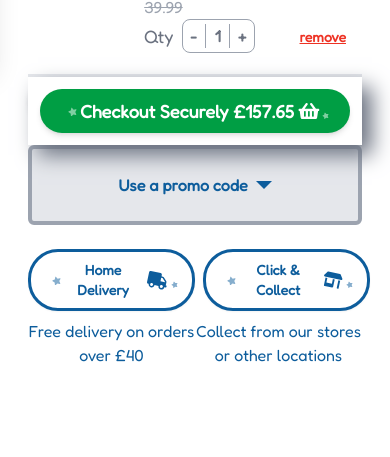
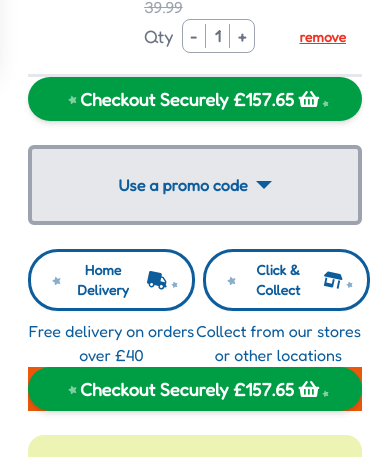
Before and after one commit to steveohozzy/entertainer-interview, a React (Create React App) app: page /cart in a window 390 px wide. Shown: the part 781-1238 px from the top of the page. Built offline with nearby package versions, Linux system fonts and the light colour scheme.

Commit message:
amend stuck

```diff
--- a/src/routes/cart/Cart.js
+++ b/src/routes/cart/Cart.js
@@ -154,7 +154,7 @@ const Cart = () => {
                             <p className='mt-2'>Collect from our stores or other locations</p>
                           </div>
                         </div>
-                        <div className={`sticky bottom-0 left-0 p-3 bg-white ${!stuck && 'shadow-[10px_10px_20px] shadow-gray-500'} w-full md:hidden md:p-0`} ref={ref}>
+                        <div className={`<div className="sticky top-0 bottom-0 bg-orange-600 h-28"> w-full md:hidden md:p-0`} ref={ref}>
                           <Button
                             className='shadow-md hover:shadow-lg w-full group inline-flex items-center justify-center font-bold text-lg rounded-[30px] bg-brandGreen text-white py-2 px-4 pl-2 transition-all hover:bg-brandLightGreen hover:scale-105'
                             iconpath={
```
